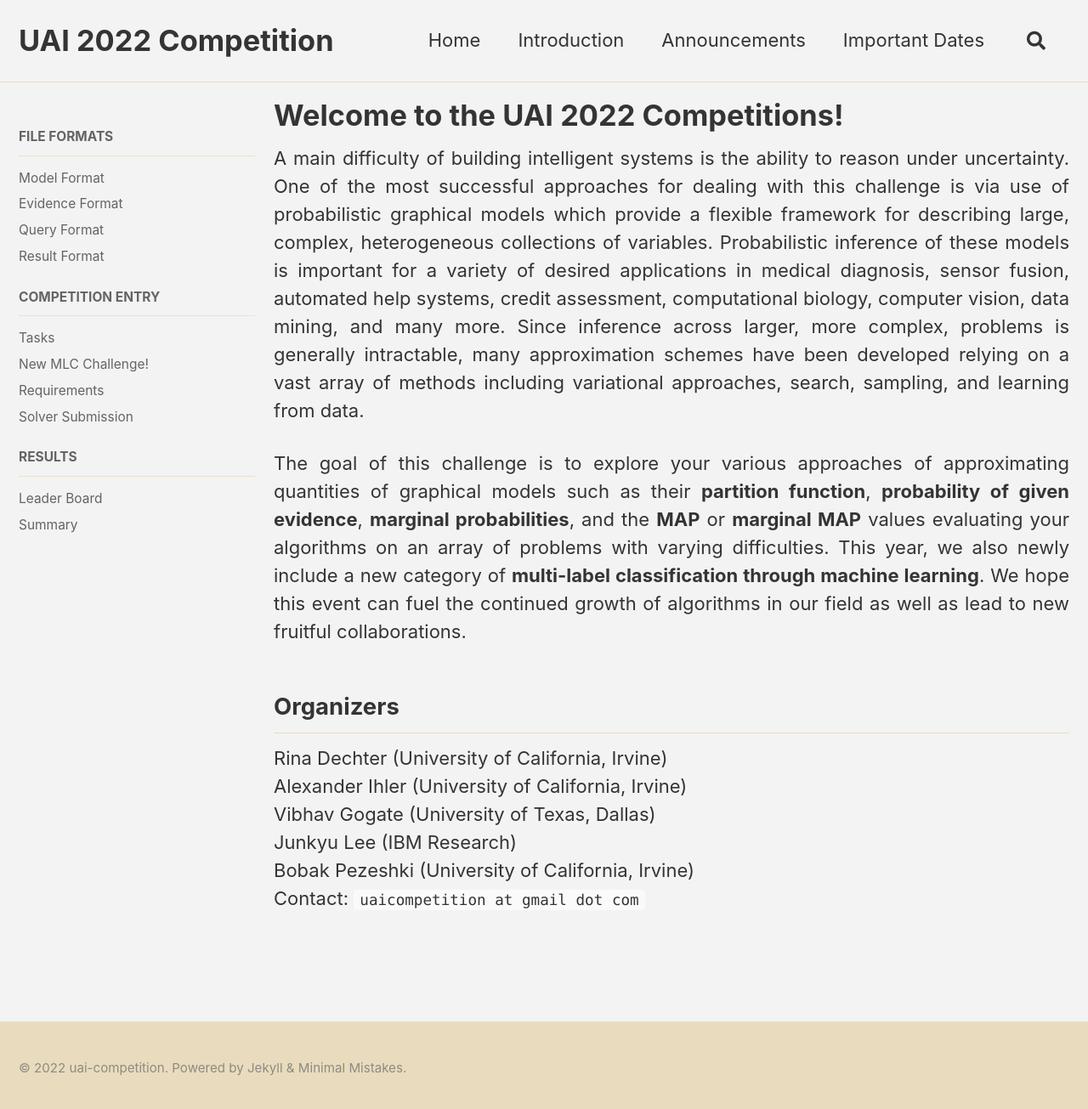
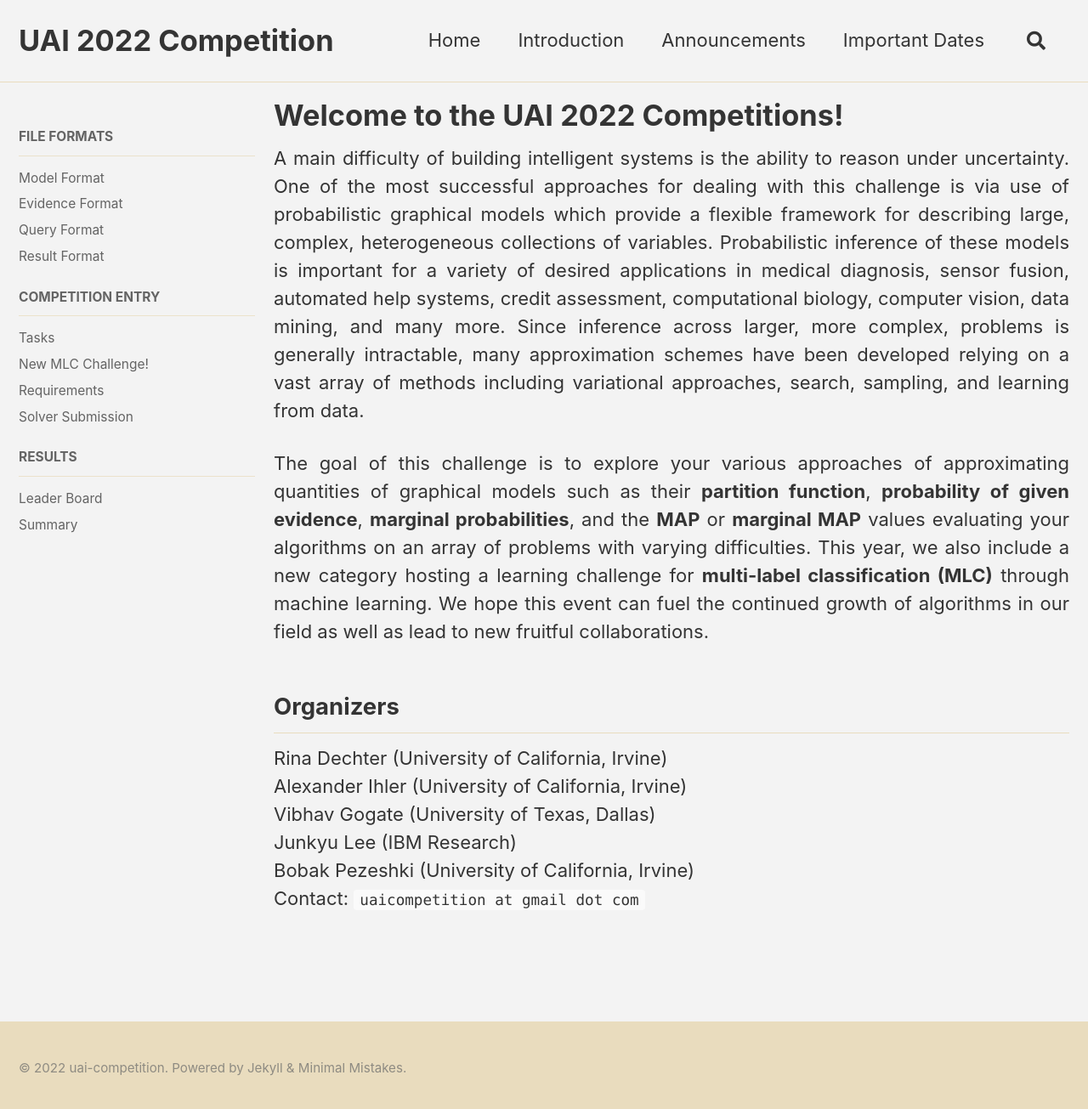
Before and after one commit to vibhavg1/uai-competition-dev, a Jekyll site: the page built from index.md, in a window 1280 px wide and 1313 px high. Shown: the top 1305 px of the window at 85% size. Built offline with Jekyll 4.4.1, drawn with Linux system fonts in a browser that asks for light colours; cached includes are drawn as plain includes.

Commit message:
Update index.md

```diff
--- a/index.md
+++ b/index.md
@@ -11,7 +11,7 @@ layouts_gallery:
 A main difficulty of building intelligent systems is the ability to reason under uncertainty.  One of the most successful approaches for dealing with this challenge is via use of probabilistic graphical models which provide a flexible framework for describing large, complex, heterogeneous collections of variables. Probabilistic inference of these models is important for a variety of desired applications in medical diagnosis, sensor fusion, automated help systems, credit assessment, computational biology, computer vision, data mining, and many more.  Since inference across larger, more complex, problems is generally intractable, many approximation schemes have been developed relying on a vast array of methods including variational approaches, search, sampling, and learning from data.
 
 The goal of this challenge is to explore your various approaches of approximating quantities of graphical models such as their
-**partition function**, **probability of given evidence**, **marginal probabilities**, and the **MAP** or **marginal MAP** values evaluating your algorithms on an array of problems with varying difficulties.  This year, we also newly include a new category of **multi-label classification through machine learning**.  We hope this event can fuel the continued growth of algorithms in our field as well as lead to new fruitful collaborations.
+**partition function**, **probability of given evidence**, **marginal probabilities**, and the **MAP** or **marginal MAP** values evaluating your algorithms on an array of problems with varying difficulties.  This year, we also include a new category hosting a learning challenge for **multi-label classification (MLC)** through machine learning.  We hope this event can fuel the continued growth of algorithms in our field as well as lead to new fruitful collaborations.
 
 ## Organizers
 Rina Dechter (University of California, Irvine)<br/>
```
